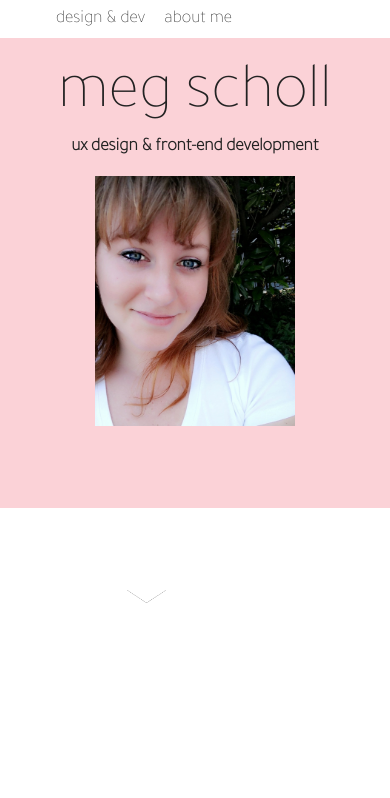
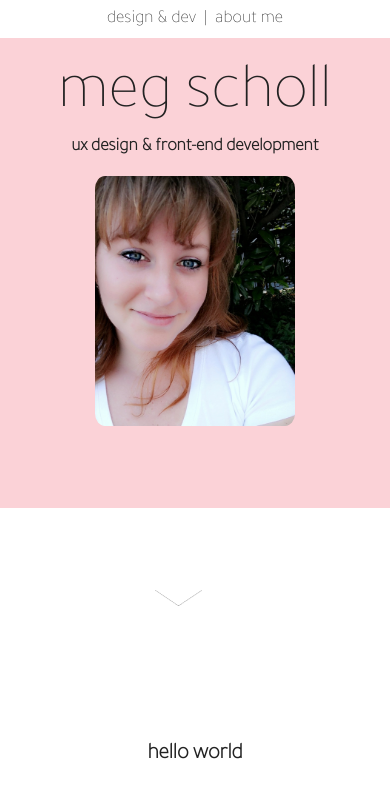
Before and after one commit to megscholl/old_portfolio, a React app: page / in a window 390 px wide. Built offline with nearby package versions, Linux system fonts and the light colour scheme.

Commit message:
arrow with media queries

```diff
--- a/src/components/App.css
+++ b/src/components/App.css
@@ -56,3 +56,73 @@
   from {top: 0px;}
   to {top: 50px;}
 }
+
+
+/* RESPONSIVE FOR CELLULAR DEVICES */
+@media screen and (max-width: 600px) {
+
+  .arrow {
+    float: right;
+    margin: 2rem;
+    padding-right: 30%;
+    width: 20%;
+    position: relative;
+    -webkit-animation-name: down;  /* Safari 4.0 - 8.0 */
+    -webkit-animation-duration: 3s;  /* Safari 4.0 - 8.0 */
+    -webkit-animation-delay: 2s; /* Safari 4.0 - 8.0 */
+    -webkit-animation-fill-mode: backwards; /* Safari 4.0 - 8.0 */
+    animation-iteration-count: infinite;
+    animation-direction: alternate;
+    animation-name: down;
+    animation-duration: 2s;
+    animation-delay: 3s;
+    animation-fill-mode: backwards;
+  }
+
+}
+
+/* RESPONSIVE FOR IPAD */
+@media screen and (max-width: 768px) {
+
+      .arrow {
+        float: right;
+        margin: 2rem;
+        padding-right: 40%;
+        width: 10%;
+        position: relative;
+        -webkit-animation-name: down;  /* Safari 4.0 - 8.0 */
+        -webkit-animation-duration: 3s;  /* Safari 4.0 - 8.0 */
+        -webkit-animation-delay: 2s; /* Safari 4.0 - 8.0 */
+        -webkit-animation-fill-mode: backwards; /* Safari 4.0 - 8.0 */
+        animation-iteration-count: infinite;
+        animation-direction: alternate;
+        animation-name: down;
+        animation-duration: 2s;
+        animation-delay: 3s;
+        animation-fill-mode: backwards;
+      }
+
+}
+
+/* RESPONSIVE FOR IPAD PRO */
+@media screen and (max-width: 1024px) {
+
+  .arrow {
+    float: right;
+    margin: 2rem;
+    padding-right: 40%;
+    width: 12%;
+    position: relative;
+    -webkit-animation-name: down;  /* Safari 4.0 - 8.0 */
+    -webkit-animation-duration: 3s;  /* Safari 4.0 - 8.0 */
+    -webkit-animation-delay: 2s; /* Safari 4.0 - 8.0 */
+    -webkit-animation-fill-mode: backwards; /* Safari 4.0 - 8.0 */
+    animation-iteration-count: infinite;
+    animation-direction: alternate;
+    animation-name: down;
+    animation-duration: 2s;
+    animation-delay: 3s;
+    animation-fill-mode: backwards;
+  }
+
+}
--- a/src/components/App.js
+++ b/src/components/App.js
@@ -1,8 +1,7 @@
 import React, { Component } from 'react';
 import Name from './Name';
-// import Title from './Title';
-// import Picture from './Picture';
-import Arrow from './images/arrow_2.png';
+import DevDesign from './DevDesign';
+import Arrow from './images/down_arrow.png';
 import './App.css';
 
 class App extends Component {
@@ -14,6 +13,20 @@ class App extends Component {
         </div>
         <main>
           <img src={Arrow} alt="down arrow" className="arrow"/>
+          <br />
+          <br />
+          <br />
+          <br />
+          <br />
+          <br />
+          <br />
+          <br />
+          <br />
+          <br />
+          <br />
+          <br />
+          <br />
+          <DevDesign />
         </main>
       </div>
     );
--- /dev/null
+++ b/src/components/DevDesign.css
@@ -0,0 +1,9 @@
+@import url('https://fonts.googleapis.com/css?family=Tajawal:200');
+
+
+h5 {
+    font-family: 'Tajawal', sans-serif;
+    font-size: 22px;
+    color: #222;
+    text-align: center;
+}
--- /dev/null
+++ b/src/components/DevDesign.js
@@ -0,0 +1,14 @@
+import React, { Component } from 'react';
+import Reso from './images/image_of_reso.png';
+import Tend from './images/tend_screen.png';
+import './DevDesign.css';
+
+class DevDesign extends Component {
+    render() {
+        return(
+            <h5>hello world</h5>
+        )
+    }
+}
+
+export default DevDesign;
--- a/src/components/Name.css
+++ b/src/components/Name.css
@@ -8,6 +8,7 @@
 .image-medium {
   max-width: 25%;
   min-width: 200px;
+  border-radius: 5%;
 }
 
 .name {
--- a/src/components/Nav.css
+++ b/src/components/Nav.css
@@ -11,6 +11,31 @@ nav {
 
 .links:hover {
     cursor: pointer;
-    color: hotpink;
-    text-decoration-line: dashed #222;
+    color: #FBD2D7;
+    font-weight: bold;
+    text-decoration: dashed #222;
 }
+
+.transparent-img {
+    -webkit-transition: opacity 0.3s linear;
+    -moz-transition: opacity 0.3s linear;
+    -o-transition: opacity 0.3s linear;
+
+    transition: opacity 0.3s linear;
+    display: block;
+    margin: auto;
+}
+
+@media screen and (max-width: 768px) {
+
+    nav {
+        font-family: 'Tajawal', sans-serif;
+        font-size: 18px;
+        color: #222;
+        margin-left: auto;
+        margin-right: auto;
+        text-align: center;
+        padding: .5rem;
+    }
+
+}
--- a/src/components/Nav.js
+++ b/src/components/Nav.js
@@ -5,7 +5,7 @@ class Nav extends Component {
     render() {
         return(
             <nav>
-                <span href="#" className="links" alt="">design &amp; dev</span> &nbsp;&nbsp;&nbsp; <span href="#" className="links" alt="">about me</span>
+                <span href="#" className="links" alt="">design &amp; dev</span> &nbsp;&#124;&nbsp; <span href="#" className="links" alt="">about me</span>
             </nav>
         );
     }
```
Also changed, not shown: src/components/images/arrow_1.gif (deleted), src/components/images/down_arrow.png (renamed from src/components/images/arrow_2.png), src/components/images/downarrow.png (deleted), src/components/images/image_of_reso.png (added), src/components/images/tend_screen.png (added).
